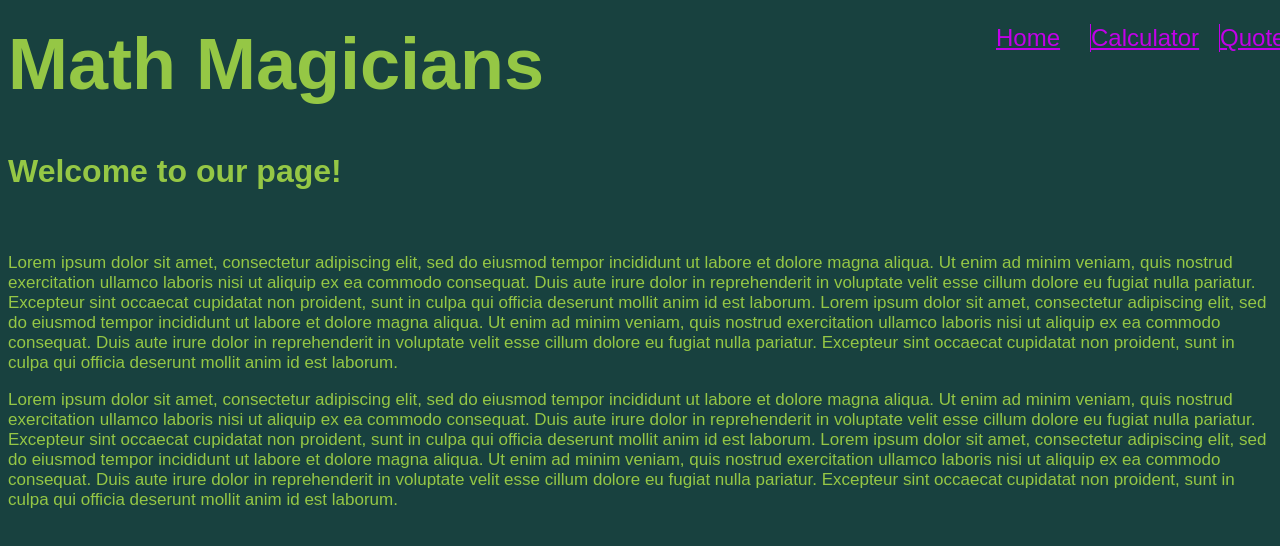
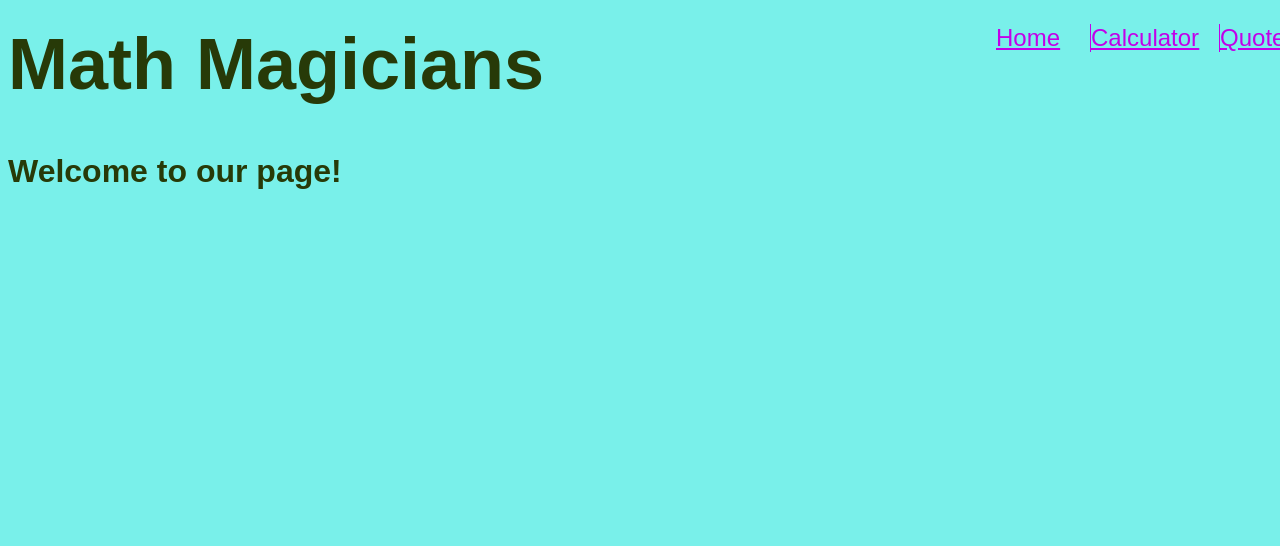
Before and after one commit to Danieldotcomcoder/Math-magicians, a React (Create React App) app: page / in a window 1280 px wide. Shown: the top 546 px of the page. Built offline with nearby package versions, Linux system fonts and the light colour scheme.

Commit message:
made some changes

```diff
--- a/src/components/Home.js
+++ b/src/components/Home.js
@@ -4,44 +4,6 @@
   return (
     <div className="home-content">
       <h1 className="welcome-title">Welcome to our page!</h1>
-      <p>
-        Lorem ipsum dolor sit amet, consectetur adipiscing elit, sed do eiusmod tempor
-        incididunt ut labore et dolore magna aliqua. Ut enim ad minim veniam, quis nostrud
-        exercitation
-        ullamco laboris nisi
-        ut aliquip ex ea commodo consequat. Duis aute irure dolor in reprehenderit in voluptate
-        velit esse cillum dolore eu
-        fugiat nulla pariatur. Excepteur sint occaecat cupidatat non proident,
-        sunt in culpa qui officia deserunt mollit anim id est laborum.
-        Lorem ipsum dolor sit amet, consectetur adipiscing elit, sed do eiusmod tempor
-        incididunt ut labore et dolore magna aliqua. Ut enim ad minim veniam, quis nostrud
-        exercitation
-        ullamco laboris nisi
-        ut aliquip ex ea commodo consequat. Duis aute irure dolor in reprehenderit in voluptate
-        velit esse cillum dolore eu
-        fugiat nulla pariatur. Excepteur sint occaecat cupidatat non proident,
-        sunt in culpa qui officia deserunt mollit anim id est laborum.
-
-      </p>
-      <p>
-        Lorem ipsum dolor sit amet, consectetur adipiscing elit, sed do eiusmod tempor
-        incididunt ut labore et dolore magna aliqua. Ut enim ad minim veniam, quis nostrud
-        exercitation
-        ullamco laboris nisi
-        ut aliquip ex ea commodo consequat. Duis aute irure dolor in reprehenderit in voluptate
-        velit esse cillum dolore eu
-        fugiat nulla pariatur. Excepteur sint occaecat cupidatat non proident,
-        sunt in culpa qui officia deserunt mollit anim id est laborum.
-        Lorem ipsum dolor sit amet, consectetur adipiscing elit, sed do eiusmod tempor
-        incididunt ut labore et dolore magna aliqua. Ut enim ad minim veniam, quis nostrud
-        exercitation
-        ullamco laboris nisi
-        ut aliquip ex ea commodo consequat. Duis aute irure dolor in reprehenderit in voluptate
-        velit esse cillum dolore eu
-        fugiat nulla pariatur. Excepteur sint occaecat cupidatat non proident,
-        sunt in culpa qui officia deserunt mollit anim id est laborum.
-
-      </p>
     </div>
 
   );
--- a/src/components/myStyles.css
+++ b/src/components/myStyles.css
@@ -60,9 +60,9 @@
 }
 
 body {
-  background-color: rgb(24, 65, 63);
+  background-color: rgb(121, 240, 234);
   background-size: 100%;
   background-repeat: no-repeat;
-  color: rgb(149, 199, 69);
+  color: rgb(39, 58, 8);
   font-family: sans-serif;
 }
```
